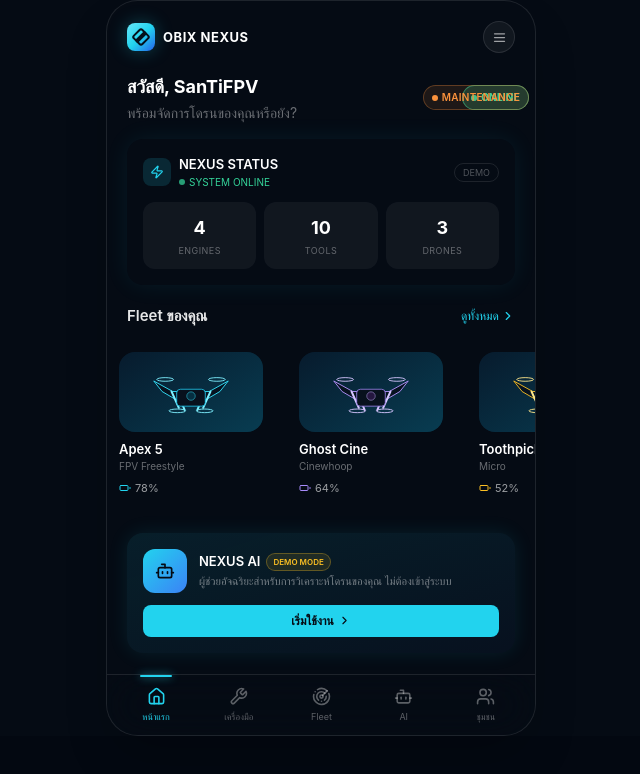
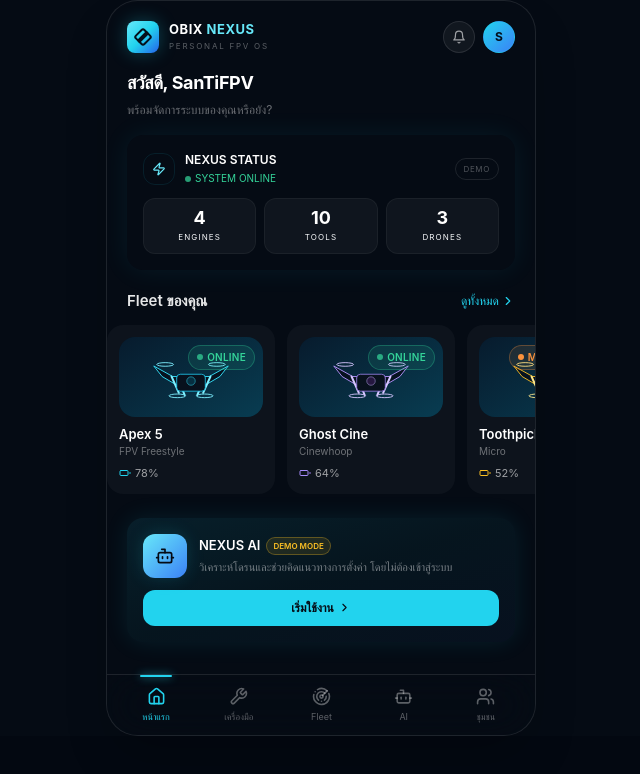
Before and after one commit to Santipap250/OBIXNEXUS-MOBILE-, a React (Vite) app: page /app/home in a window 1280 px wide. Shown: the top 774 px of the page, without its empty margins (319-959 px from the left). Built offline with nearby package versions, Linux system fonts and the light colour scheme.

Commit message:
Add files via upload

```diff
--- a/src/pages/Home.jsx
+++ b/src/pages/Home.jsx
@@ -1,32 +1,49 @@
 import React from "react";
-import { Zap, Battery, Bot, ChevronRight, Radar } from "lucide-react";
-import { GlassCard, StatusPill, SectionLabel, TopBar, DroneVisual } from "../components/ui.jsx";
+import { Zap, Battery, Bot, Bell, ChevronRight, Radar } from "lucide-react";
+import { GlassCard, StatusPill, SectionLabel, ObixMark, DroneVisual } from "../components/ui.jsx";
 import { seedTools, colorMap } from "../data/seed.js";
 
 export default function Home({ drones, profile, go, openDrone }) {
   return (
-    <div className="pb-4">
-      <TopBar onMenu={() => go("settings")} />
-      <div className="px-5 pt-2">
-        <div className="text-lg font-bold text-white">สวัสดี, {profile.name}</div>
-        <div className="text-sm text-white/40 mt-0.5">พร้อมจัดการโดรนของคุณหรือยัง?</div>
+    <div className="pb-5">
+      <div className="flex items-center justify-between px-5 pt-5 pb-3">
+        <div className="flex items-center gap-2.5">
+          <ObixMark className="w-8 h-8" />
+          <div>
+            <div className="text-[13px] font-bold tracking-[.04em] text-white leading-none">OBIX <span className="text-cyan-300">NEXUS</span></div>
+            <div className="text-[8px] tracking-[.22em] text-white/35 mt-1">PERSONAL FPV OS</div>
+          </div>
+        </div>
+        <div className="flex items-center gap-2">
+          <button type="button" aria-label="การแจ้งเตือน" className="w-8 h-8 rounded-full border border-white/10 bg-white/5 flex items-center justify-center text-white/60 active:scale-[.97]">
+            <Bell size={14} />
+          </button>
+          <button type="button" aria-label="โปรไฟล์" onClick={() => go("settings")} className="w-8 h-8 rounded-full overflow-hidden border border-cyan-400/25 bg-gradient-to-br from-cyan-400 to-blue-500 flex items-center justify-center text-[12px] font-bold text-[#04101b] active:scale-[.97]">
+            {(profile.name || "N")[0].toUpperCase()}
+          </button>
+        </div>
+      </div>
+
+      <div className="px-5 pt-1">
+        <div className="text-lg font-bold text-white tracking-[-.02em]">สวัสดี, {profile.name}</div>
+        <div className="text-[12px] text-white/40 mt-1">พร้อมจัดการระบบของคุณหรือยัง?</div>
       </div>
 
       <div className="px-5 mt-4">
-        <GlassCard className="p-4" glow="shadow-[0_0_25px_rgba(34,211,238,0.08)]">
+        <GlassCard className="p-4 border-cyan-400/10" glow="shadow-[0_0_28px_rgba(34,211,238,0.08)]">
           <div className="flex items-center justify-between mb-3">
-            <div className="flex items-center gap-2">
-              <div className="w-7 h-7 rounded-lg bg-cyan-400/15 flex items-center justify-center">
-                <Zap size={14} className="text-cyan-400" />
+            <div className="flex items-center gap-2.5">
+              <div className="w-8 h-8 rounded-xl bg-cyan-400/12 border border-cyan-400/10 flex items-center justify-center">
+                <Zap size={14} className="text-cyan-300" />
               </div>
               <div>
-                <div className="text-[13px] font-semibold text-white">NEXUS STATUS</div>
-                <div className="text-[10px] text-emerald-400 flex items-center gap-1">
+                <div className="text-[12px] font-semibold text-white">NEXUS STATUS</div>
+                <div className="text-[10px] text-emerald-400 flex items-center gap-1 mt-0.5">
                   <span className="w-1.5 h-1.5 rounded-full bg-emerald-400 animate-pulse" /> SYSTEM ONLINE
                 </div>
               </div>
             </div>
-            <span className="text-[9px] text-white/30 border border-white/10 rounded-full px-2 py-0.5">DEMO</span>
+            <span className="text-[8px] tracking-[.08em] text-white/30 border border-white/10 rounded-full px-2 py-1">DEMO</span>
           </div>
           <div className="grid grid-cols-3 gap-2">
             {[
@@ -34,9 +51,9 @@
               { n: seedTools.length, l: "TOOLS" },
               { n: drones.length, l: "DRONES" },
             ].map((s) => (
-              <div key={s.l} className="bg-white/5 rounded-xl py-3 text-center">
-                <div className="text-lg font-bold text-white">{s.n}</div>
-                <div className="text-[9px] tracking-wider text-white/35 mt-0.5">{s.l}</div>
+              <div key={s.l} className="rounded-xl border border-white/5 bg-white/[.045] py-2.5 text-center">
+                <div className="text-lg font-bold text-white leading-none">{s.n}</div>
+                <div className="text-[8px] tracking-[.14em] text-white/32 mt-1">{s.l}</div>
               </div>
             ))}
           </div>
@@ -56,12 +73,12 @@
             {drones.map((d) => {
               const c = colorMap[d.color];
               return (
-                <GlassCard key={d.id} aria-label={`เปิดรายละเอียด ${d.name}`} onClick={() => openDrone(d)} className="min-w-[168px] p-3 snap-start">
-                  <DroneVisual drone={d} className="h-20 mb-2" />
-                    <div className="absolute top-[5.25rem] right-1.5">
-                      <StatusPill status={d.status} />
-                    </div>
-                  <div className="text-[13px] font-semibold text-white">{d.name}</div>
+                <GlassCard key={d.id} aria-label={`เปิดรายละเอียด ${d.name}`} onClick={() => openDrone(d)} className="min-w-[168px] p-3 snap-start bg-white/[.035]">
+                  <div className="relative">
+                    <DroneVisual drone={d} className="h-20 mb-2" />
+                    <div className="absolute top-2 right-2"><StatusPill status={d.status} /></div>
+                  </div>
+                  <div className="text-[13px] font-semibold text-white mt-1">{d.name}</div>
                   <div className="text-[10px] text-white/40 mb-1.5">{d.type}</div>
                   <div className="flex items-center gap-1 text-[11px] text-white/60">
                     <Battery size={12} className={c.text} /> {d.battery}%
@@ -74,9 +91,9 @@
       </div>
 
       <div className="px-5 mt-5">
-        <GlassCard aria-label="เปิด NEXUS AI" onClick={() => go("ai")} className="p-4 bg-gradient-to-br from-cyan-400/10 to-blue-500/5" glow="shadow-[0_0_20px_rgba(34,211,238,0.1)]">
+        <GlassCard aria-label="เปิด NEXUS AI" onClick={() => go("ai")} className="p-4 bg-gradient-to-br from-cyan-400/10 via-cyan-400/5 to-blue-500/5 border-cyan-400/15" glow="shadow-[0_0_24px_rgba(34,211,238,0.1)]">
           <div className="flex items-center gap-3">
-            <div className="w-11 h-11 rounded-xl bg-gradient-to-br from-cyan-400 to-blue-500 flex items-center justify-center shrink-0">
+            <div className="w-11 h-11 rounded-xl bg-gradient-to-br from-cyan-300 to-blue-500 flex items-center justify-center shrink-0 shadow-[0_0_18px_rgba(34,211,238,.16)]">
               <Bot size={20} className="text-[#050b14]" />
             </div>
             <div className="flex-1">
@@ -84,10 +101,10 @@
                 NEXUS AI
                 <span className="text-[8px] px-1.5 py-0.5 rounded-full border border-amber-400/30 text-amber-400 bg-amber-400/10">DEMO MODE</span>
               </div>
-              <div className="text-[11px] text-white/45 leading-snug mt-0.5">ผู้ช่วยอัจฉริยะสำหรับการวิเคราะห์โดรนของคุณ ไม่ต้องเข้าสู่ระบบ</div>
+              <div className="text-[11px] text-white/45 leading-snug mt-1">วิเคราะห์โดรนและช่วยคิดแนวทางการตั้งค่า โดยไม่ต้องเข้าสู่ระบบ</div>
             </div>
           </div>
-          <button type="button" onClick={() => go("ai")} className="mt-3 w-full py-2 rounded-lg bg-cyan-400 text-[#050b14] text-xs font-semibold flex items-center justify-center gap-1">
+          <button type="button" onClick={(e) => { e.stopPropagation(); go("ai"); }} className="mt-3 w-full py-2.5 rounded-xl bg-cyan-400 text-[#050b14] text-xs font-semibold flex items-center justify-center gap-1 active:scale-[.985]">
             เริ่มใช้งาน <ChevronRight size={13} />
           </button>
         </GlassCard>
```
